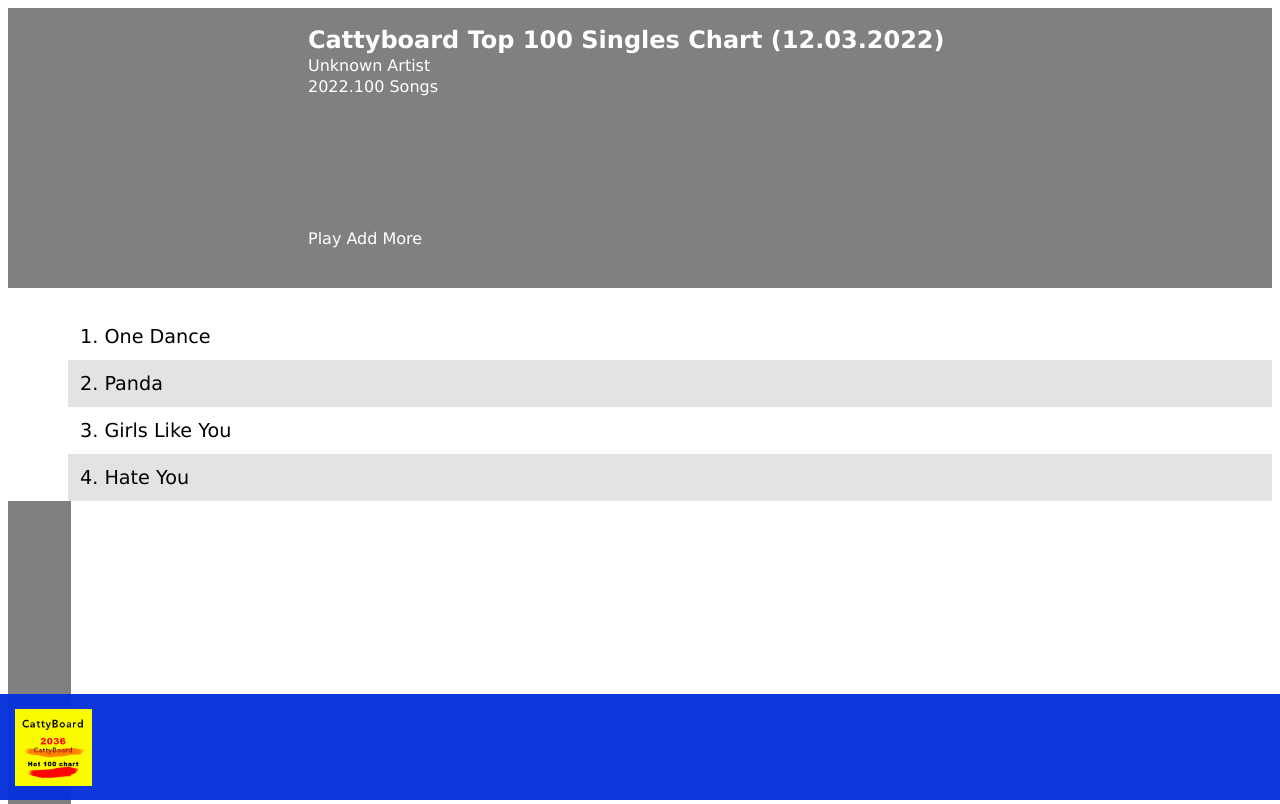
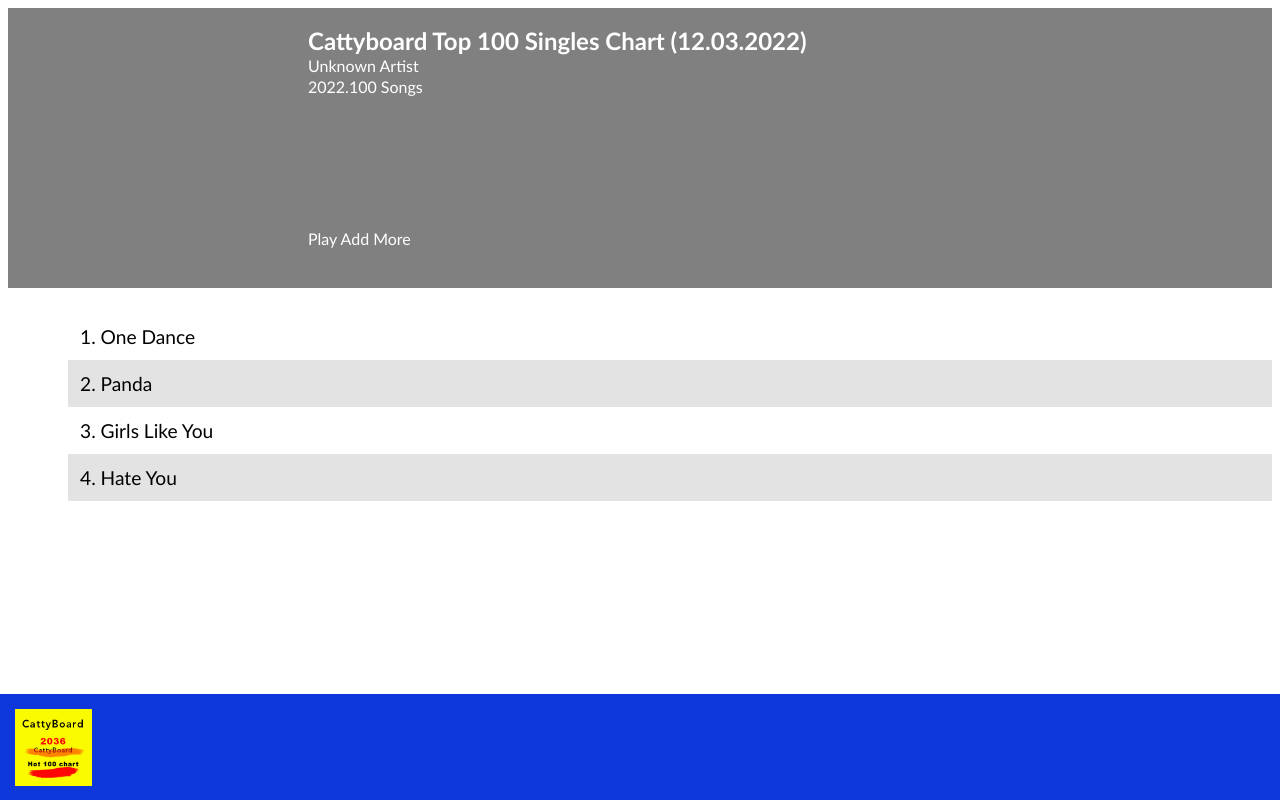
Before and after one commit to thisisyashgarg/100-days-of-code, a website: page assignment/webpage.html in a window 1280 px wide. Shown: the top 804 px of the page. Drawn offline with Linux system fonts and the light colour scheme.

Commit message:
changed font family

```diff
--- a/assignment/webpage.css
+++ b/assignment/webpage.css
@@ -1,10 +1,5 @@
 *{
-font-family: Verdana, Geneva, Tahoma, sans-serif ;
-}
-
-
-
-
+font-family: 'Trebuchet MS', 'Lucida Sans Unicode', 'Lucida Grande', 'Lucida Sans', Arial, sans-serif;}
 
 #song-header{
     background-color: grey;
@@ -20,14 +15,6 @@ font-family: Verdana, Geneva, Tahoma, sans-serif ;
     background-color: rgba(6, 49, 219, 0.966);
     width: 100%;
     height: 12vh;
-}
-
-#sidebar{
-    background-color: grey;
-
-    height: 100vw;
-    width: 5%;
-
 }
 
 .bottom-album-art{
@@ -54,13 +41,12 @@ font-family: Verdana, Geneva, Tahoma, sans-serif ;
 }
 
 .controls{
+    overflow: hidden;
     padding: 10px;
     line-height: 5px;
     color: white;
     padding-left: 300px;
-
-
-
+    padding-bottom: 30px;
 
 }
 .list{
--- a/assignment/webpage.html
+++ b/assignment/webpage.html
@@ -8,7 +8,7 @@
     <link rel="stylesheet" href="./webpage.css">
 </head>
 <body>
-    <div id="song-header">
+    <nav id="song-header">
 
         <div id="playlist-details">
             <h2>Cattyboard Top 100 Singles Chart (12.03.2022)</h2>
@@ -24,7 +24,7 @@
         <p class="controls"> Play Add More</p>
         <!-- <img class="top-album-art" src="/assignment/resources/2Eq--cattyboard.jpeg" alt=""> -->
 
-    </div>
+    </nav>
 
     <div id="more-songs">
         <div class="list">1. One Dance</div>
```
